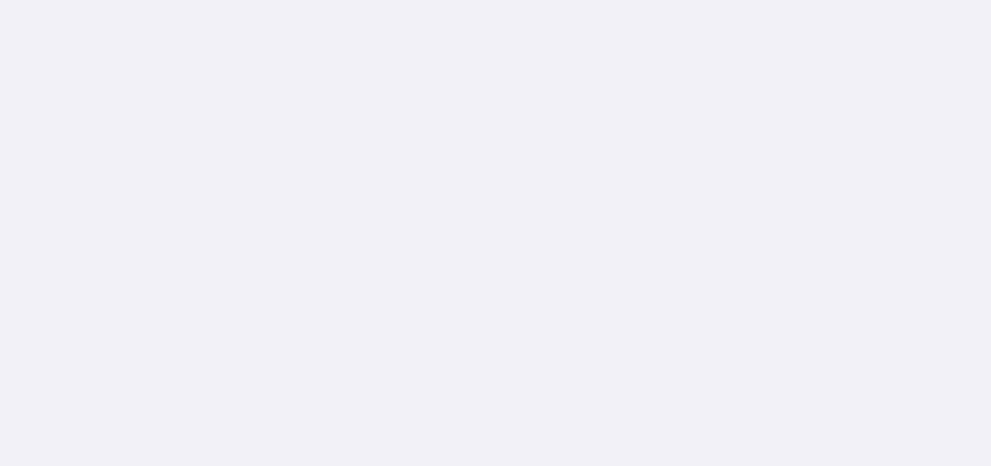
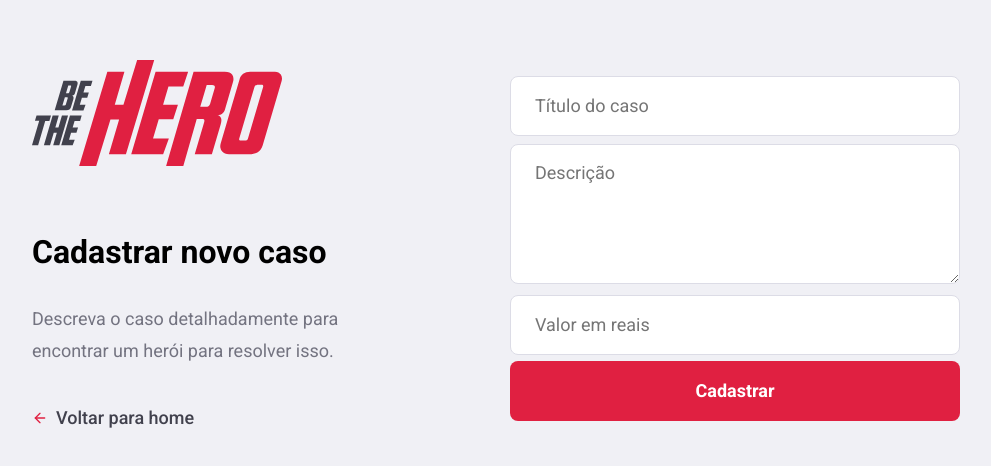
Before and after one commit to QueirozMirella/omnistack11, a React (Create React App) app in the folder frontend/: page /incidents/new in a window 1280 px wide. Shown: the part 156-622 px from the top of the page, without its empty margins (144-1135 px from the left). Built offline with nearby package versions, Linux system fonts and the light colour scheme.

Commit message:
pagina de incidents  criada e estilizada

```diff
--- a/frontend/src/global.css
+++ b/frontend/src/global.css
@@ -1,58 +1,70 @@
 @import url('https://fonts.googleapis.com/css2?family=Roboto:wght@400;500;700&display=swap');
 
-* {
+*{
     margin: 0;
     padding: 0;
     outline: 0;
     box-sizing: border-box;
 }
 
-body {
+body{
     font: 400 14px Roboto, sans-serif;
     background: #f0f0f5;
-    -webkit-font-smoothing: antialiased;
-}
+    -webkit-font-smoothing: antialised;
+ }
 
-input, button, textarea {
+ input, button, textarea{
     font: 400 18px Roboto, sans-serif;
-}
+ }
 
-button {
-    cursor: pointer;
-}
+ button{
+     cursor: pointer;
+ }
 
-form input {
+
+ form input{
+     width: 100%;
+     height: 60px;
+     color: #333;
+     border: 1px solid #dcdce6;
+     border-radius: 8px;
+     padding: 0 24px;
+ }
+
+ form textarea{
     width: 100%;
+    min-height: 140px;
     height: 60px;
     color: #333;
     border: 1px solid #dcdce6;
     border-radius: 8px;
-    padding: 0 24px;
+    padding: 16px 24px;
+    line-height: 24px;
+    resize: vertical;
 }
 
-.button {
+ .button{
     width: 100%;
     height: 60px;
-    background: #e02041;
+    background-color: #e02041;
     border: 0;
     border-radius: 8px;
     color: #fff;
     font-weight: 700;
-    margin-top: 16px;
+    margin-top: 6px;
     display: inline-block;
     text-align: center;
     text-decoration: none;
     font-size: 18px;
     line-height: 60px;
-    transition: filter 0.2s;
+    transition: filter s.2s;
 }
 
-.button:hover {
-    filter: brightness(80%);
+.button:hover{
+    filter: brightness(90%);
 }
 
-
-.back-link {
+.back-link{
     display: flex;
     align-items: center;
     margin-top: 40px;
@@ -60,13 +72,13 @@
     font-size: 18px;
     text-decoration: none;
     font-weight: 500;
-    transition: opacity 0.2s;
+    transition: opacity 0.2;
 }
 
-.back-link svg {
+.back-link:hover{
+    opacity: 0.8;
+}
+
+.back-link svg{
     margin-right: 8px;
 }
-
-.back-link:hover {
-    opacity: 0.8;
-}
--- a/frontend/src/pages/Newincident/index.js
+++ b/frontend/src/pages/Newincident/index.js
@@ -0,0 +1,33 @@
+import React from 'react';
+import './styles.css';
+import logoImg from '../../assets/logo.svg';
+import { Link } from 'react-router-dom';
+import { FiArrowLeft } from 'react-icons/fi';
+
+export default function NewIncident() {
+    return (
+        <div className="new-incident-container">
+            <div className="content">
+                <section>
+                    <img src={logoImg} alt="Be The Hero"/>
+                    <h1>Cadastrar novo caso</h1>
+                    <p>Descreva o caso detalhadamente para encontrar um herói para resolver isso.</p>
+
+                    <Link className="back-link" to="/profile">
+                        <FiArrowLeft size={16} color="#E02041" />
+                        Voltar para home
+                    </Link>
+                </section>
+
+                <form>
+                    <input placeholder="Título do caso"/>
+                    <textarea placeholder="Descrição" />
+                    <input placeholder="Valor em reais" />
+
+                    <button className="button" type="submit">Cadastrar</button>
+
+                </form>
+            </div>
+        </div>
+    );
+}
--- a/frontend/src/pages/Newincident/styles.css
+++ b/frontend/src/pages/Newincident/styles.css
@@ -0,0 +1,48 @@
+.new-incident-container{
+    width: 100%;
+    max-width: 1120px;
+    height: 100vh;
+    margin: 0 auto;
+
+    display: flex;
+    align-items: center;
+    justify-content: center;
+}
+
+.new-incident-container .content{
+    width: 100%;
+    padding: 96px;
+    background-color: #f0f0f5;
+    box-shadow: 0 0 100px rgba(0, 0,0, 0.1);
+    border-radius: 8px;
+
+    display: flex;
+    justify-content: space-between;
+    align-items: center;
+}
+
+.new-incident-container .content section{
+    width: 100%;
+    max-width: 380px;
+}
+
+.new-incident-container .content section h1{
+    margin: 64px 0 32px;
+    font-size: 32px;
+}
+
+.new-incident-container .content section p{
+    font-size: 18px;
+    color: #737380;
+    line-height: 32px;
+}
+
+.new-incident-container .content form{
+    width: 100%;
+    max-width: 450px;
+}
+
+.new-incident-container .content form input,
+.new-incident-container .content form textarea{
+    margin-top: 8px;
+}
--- a/frontend/src/routes.js
+++ b/frontend/src/routes.js
@@ -4,6 +4,7 @@
 import Logon from './pages/Logon';
 import Register from './pages/Register';
 import Profile from './pages/Profile'
+import Newincident from './pages/Newincident';
 
 export default function Routes() {
     return (
@@ -12,6 +13,7 @@
                 <Route path="/" exact component={Logon} />
                 <Route path="/register" component={Register} />
                 <Route path="/profile" component={Profile} />
+                <Route path="/incidents/new" component={Newincident} />
             </Switch>
         </BrowserRouter>
     );
```
